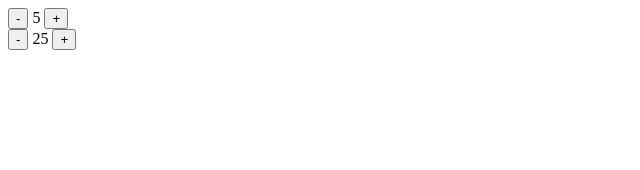
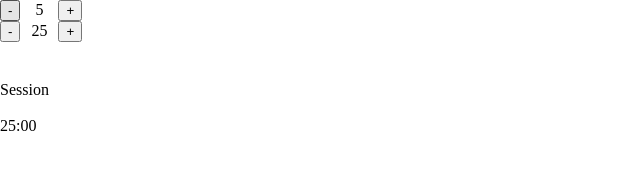
Before and after one commit to coffees4coders/pomodoro-clock, a plain HTML site: page index.html in a window 1280 px wide. Shown: the whole page, without its empty margins (0-640 px from the left). Drawn offline with Linux system fonts and the light colour scheme.

Commit message:
Add session timer section

```diff
--- a/index.html
+++ b/index.html
@@ -3,22 +3,28 @@
 <head>
   <meta charset="utf-8">
   <title></title>
-  <link href="" rel="stylesheet">
-  <script src=""></script>
+  <link href="styles.css" rel="stylesheet">
+  <script src="app.js"></script>
 </head>
 <body>
-  <div class="break-length">
+  <div class="time-selector break-length">
     <button id="break-minus">-</button>
     <span class="indicator break-time" id="break-time">5</span>
     <button id="break-plus">+</button>
   </div>
-  <div class="session-length">
+  <div class="time-selector session-length">
     <button id="session-minus">-</button>
     <span class="indicator session-time" id="session-time">25</span>
     <button id="session-plus">+</button>
   </div>
 
-  <div class="timer-display"></div>
+  <div class="timer-display">
+    <h3>Session</h3>
+    <div class="timer" id="timer">25:00</div>
+
+
+  </div>
+
 
 </body>
 </html>
--- a/styles.css
+++ b/styles.css
@@ -49,13 +49,27 @@ table {
 	border-spacing: 0;
 }
 
-button {
+/*button {
 	border:none;
 	background-image:none;
 	background-color:transparent;
 	-webkit-box-shadow: none;
 	-moz-box-shadow: none;
 	box-shadow: none;
+}*/
+
+/*** END CSS RESET ***/
+
+.time-selector {
 }
 
-/*** END CSS RESET ***/
+.indicator {
+  width: 30px;
+  display: inline-block;
+  text-align: center;
+}
+
+h3 {
+  margin-top: 40px;
+  margin-bottom: 20px;
+}
```
